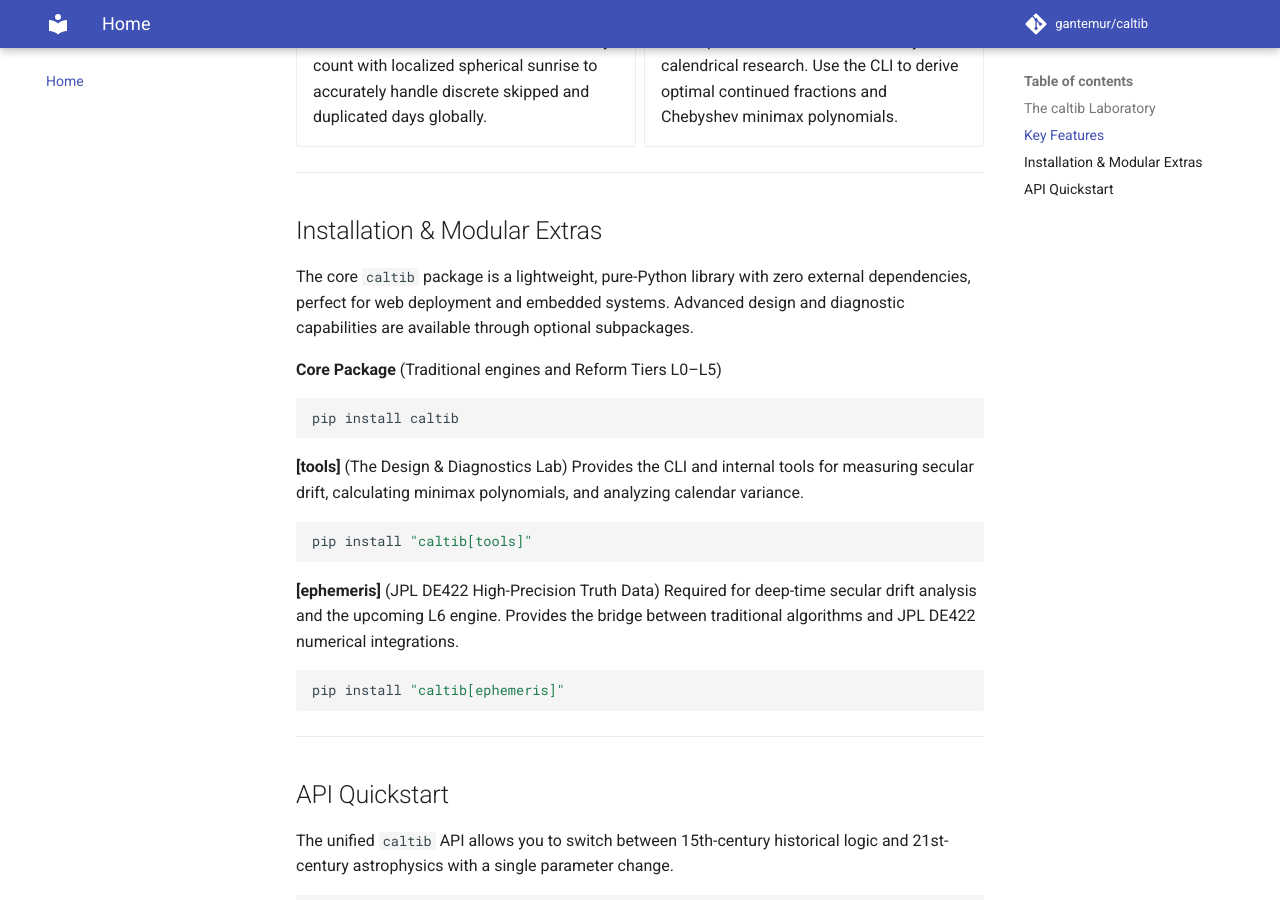
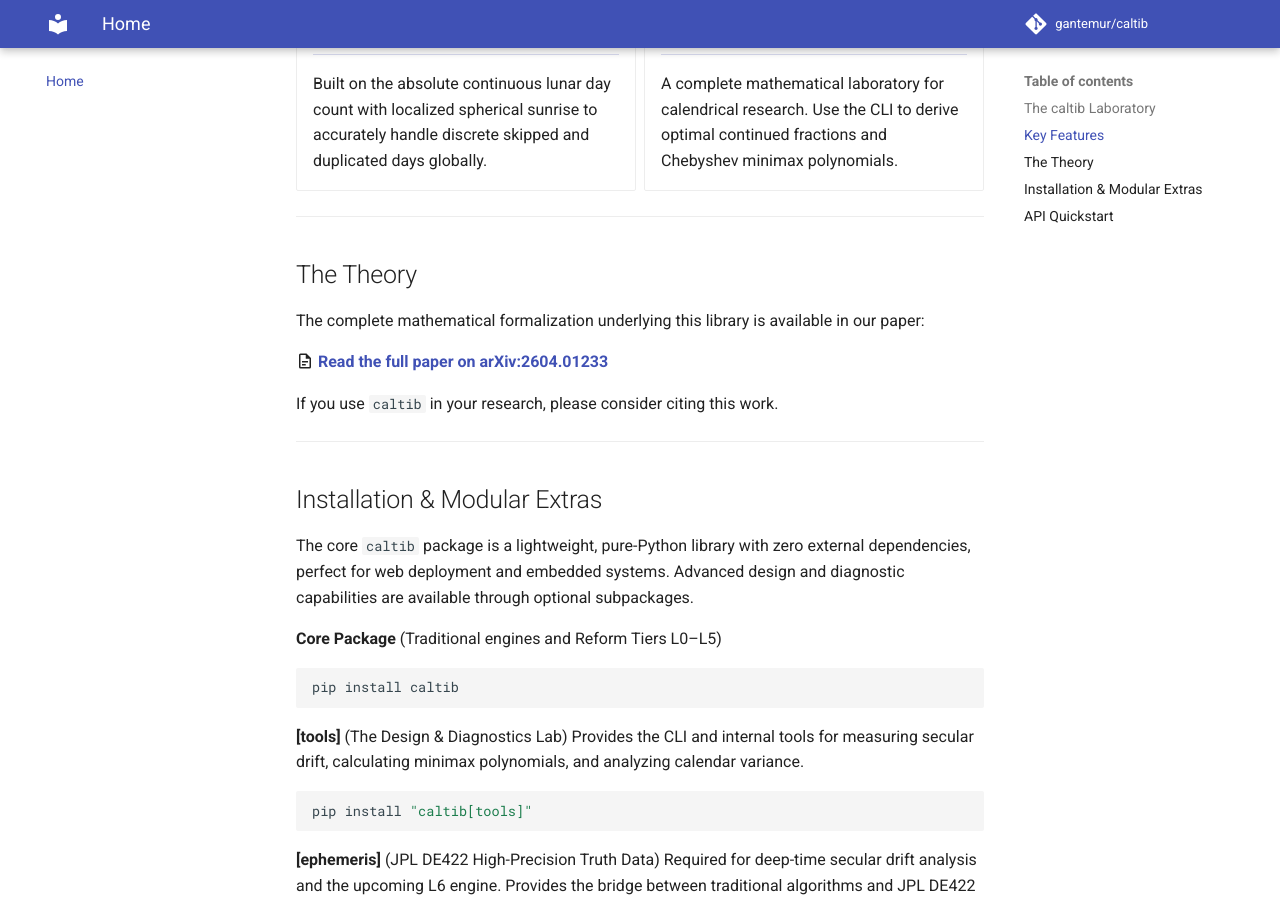
Before and after one commit to gantemur/caltib, an MkDocs documentation site: the page built from docs/index.md, in a window 1280 px wide and 900 px high, scrolled down 1104 px. Built offline with MkDocs 1.6.1 and Material for MkDocs 9.7.7, drawn with Linux system fonts in a browser that asks for light colours; comment, search, counter and statistics services are not loaded.

Commit message:
paper posted on arxiv

```diff
--- a/docs/index.md
+++ b/docs/index.md
@@ -1,6 +1,8 @@
 # High-Precision Tibetan Calendrical Math
 
 A rigorous Python library that unifies 15th-century historical algorithms with modern astrophysics. `caltib` spans pure-integer arithmetic, continuous rational-fraction kinematics, strictly reproducible float-day models, and JPL numerical integrations under a single, elegant API.
+
+[![arXiv](https://img.shields.io/badge/arXiv-2604.01233-b31b1b.svg?style=flat&logo=arxiv)](https://arxiv.org/abs/2604.01233)
 
 [Live Calendar &rarr;](app.html){: .md-button .md-button--primary }
 [Diagnostic Dashboard &rarr;](diag.html){: .md-button }
@@ -59,6 +61,16 @@ A rigorous Python library that unifies 15th-century historical algorithms with m
 </div>
 ---
 
+## The Theory
+
+The complete mathematical formalization underlying this library is available in our paper:
+
+:material-file-document-outline: **[Read the full paper on arXiv:2604.01233](https://arxiv.org/abs/2604.01233)**
+
+If you use `caltib` in your research, please consider citing this work.
+
+---
+
 ## Installation & Modular Extras
 
 The core `caltib` package is a lightweight, pure-Python library with zero external dependencies, perfect for web deployment and embedded systems. Advanced design and diagnostic capabilities are available through optional subpackages.
```
Also changed, not shown: TODO.md (+4 -2 lines).
